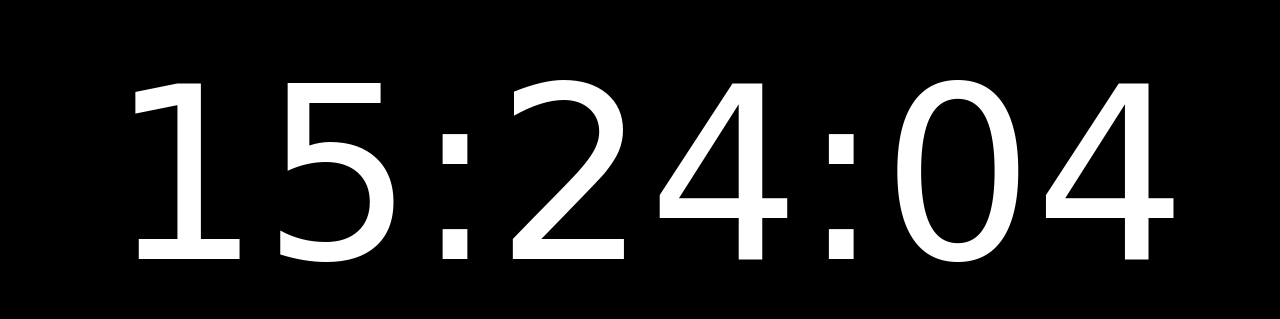
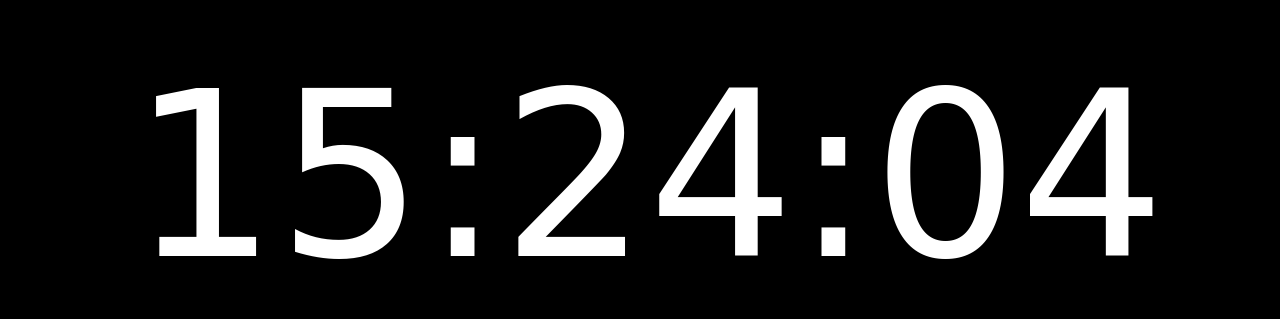
Before and after one commit to johanbry/datum-och-tid, a plain HTML site: page index.html in a window 1280 px wide. Shown: the part 232-551 px from the top of the page. Drawn offline with Linux system fonts and the light colour scheme; a web font is replaced by a local one.

Commit message:
size in vw

```diff
--- a/style.css
+++ b/style.css
@@ -14,6 +14,6 @@ body > div {
 }
 
 #watch {
-    font-size: 15rem;
+    font-size: 18vw;
     font-family: 'Wallpoet', cursive;
 }
```
